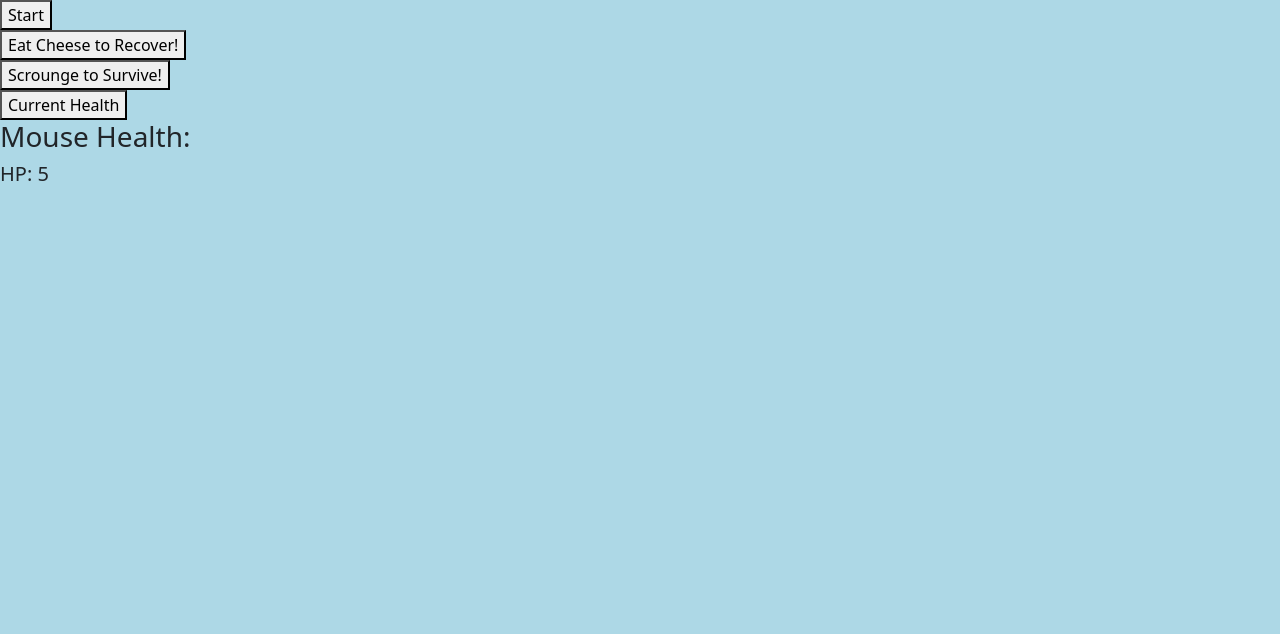
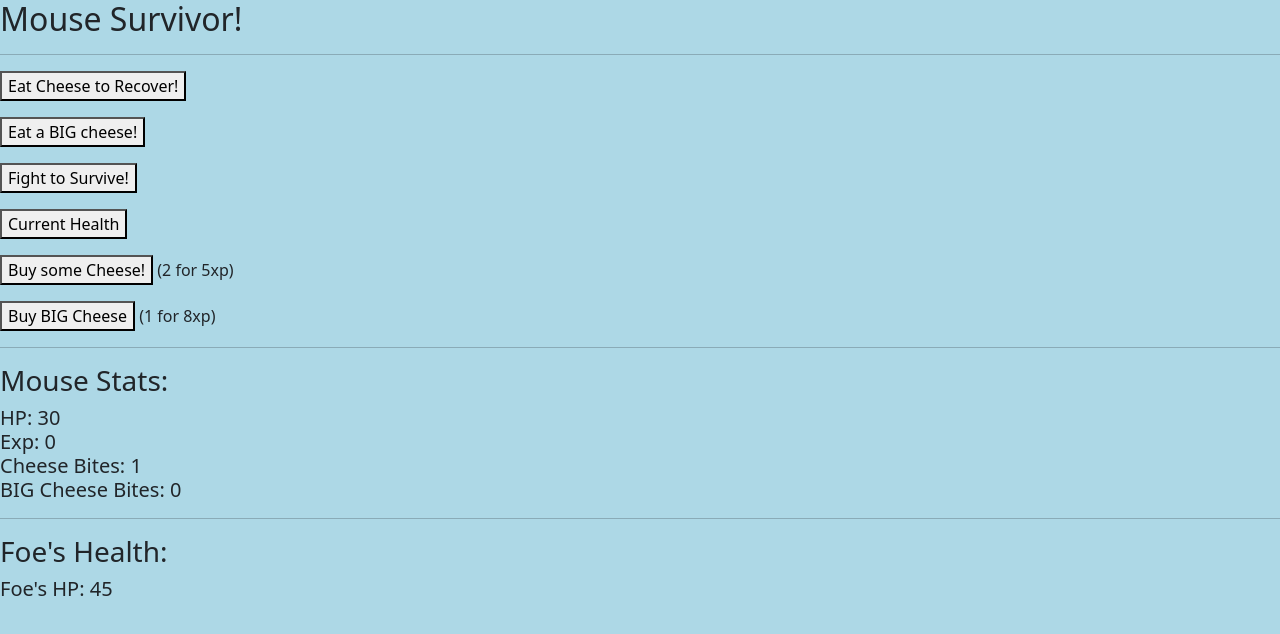
Before and after one commit to tkm404/MouseRPG_Jam, a website built with webpack: page src/index.html in a window 1280 px wide. Both pictures are taken after a click on the button "Eat Cheese to Recover!". Built offline with nearby package versions, Linux system fonts and the light colour scheme.

Commit message:
figure out multiple states, add more stats and numbers.

```diff
--- a/src/characters.js
+++ b/src/characters.js
@@ -8,6 +8,7 @@ const storeState = () => {
 };
 
 const stateControl = storeState();
+
 
 // const initialState = creatureState;
 
@@ -64,7 +65,6 @@ const setupMouse = changeState("health")(25);
 window.onload = function() {
 
   document.getElementById("start").onclick = function () {
-    console.log("hummus");
     const newState = stateControl(setupMouse);
     document.getElementById("health-points").innerText = `HP: ${newState.health}`;
   };
--- a/src/index.html
+++ b/src/index.html
@@ -1,18 +1,30 @@
 <!DOCTYPE html>
 <html lang="en-US">
 <head>
-  <script type="text/javascript" src="characters.js"></script>
+  <script type="text/javascript" src="index.js"></script>
   <title>Mouse Survivor</title>
 </head>
 <body>
-  <button id="start">Start</button>
-  <br>
-  <button id="eat-cheese">Eat Cheese to Recover!</button>
-  <br>
-  <button id="scrounge">Scrounge to Survive!</button>
-  <br>
-  <button id="show-state">Current Health</button>
-  <h3>Mouse Health:</h3>
-  <h5><div id="health-points">HP: 0</div></h5>
+  <h2>Mouse Survivor!</h2>
+  <hr />
+  <p><button id="eat-cheese">Eat Cheese to Recover!</button></p>
+  <p><button id="eat-big">Eat a BIG cheese!</button></p>
+  <p><button id="fight">Fight to Survive!</button></p>
+  <p><button id="show-state">Current Health</button></p>
+  <p><button id="buy-cheese">Buy some Cheese!</button> (2 for 5xp)</p>
+  <p><button id="buy-big">Buy BIG Cheese</button> (1 for 8xp)</p>
+
+  <hr />
+  <h3>Mouse Stats:</h3>
+  <h5><div id="health-points">HP: 0</div>
+      <div id="experience">Exp: 0</div>
+      <div id="small-cheese">Cheese Bites: 0</div>
+      <div id="big-cheese">BIG Cheese Bites: 0</div></h5>
+
+  <hr />
+  <h3>Foe's Health:</h3>
+  <h5><div id="enemy-hp">HP: 0</div></h5>
+
+
 </body>
 </html>
--- a/src/index.js
+++ b/src/index.js
@@ -2,8 +2,8 @@ import 'bootstrap';
 import 'bootstrap/dist/css/bootstrap.min.css';
 import './css/styles.css';
 
-const storeState = () => {
-  let currentState = {};
+const storeState = (initialValue) => {
+  let currentState = initialValue;
   return (stateChangeFunction = state => state) => {
     const newState = stateChangeFunction(currentState);
     currentState = {...newState};
@@ -11,7 +11,14 @@ const storeState = () => {
   };
 };
 
+
+
+
 const stateControl = storeState();
+
+
+
+
 
 // const initialState = creatureState;
 
@@ -25,8 +32,31 @@ const changeState = (prop) => {
 };
 
 
+let mouse = { health: 25, exp: 0, cheeseBites: 2, bigCheese: 0};
+let enemy = { health: 45};
+const initialMouse = storeState(mouse);
+const initialEnemy = storeState(enemy);
 
-// let mouse = { health: 25, attackStat: 5, defenseStat: 5 };
+const goodCheese = changeState("health")(5);
+const bestCheese = changeState("health")(10);
+const ateTheCheese = changeState("cheeseBites")(-1);
+const ateBestCheese = changeState("bigCheese")(-1);
+const getGoodCheese = changeState("cheeseBites")(2);
+const getBestCheese = changeState("bigCheese")(1);
+
+const basicDamage = changeState("health")(-6);
+const basicAttack = changeState("health")(-5);
+
+const getSomeXP = changeState("exp")(4);
+// const getMoreXP = changeState("XP")(8);
+const spendXPForCheese = changeState("exp")(-5);
+const spendXPForBigCheese = changeState("exp")(-8);
+
+// const spendXPForWeapon
+
+
+
+
 // let shrew = { health: 20, attackStat: 7, defenseStat: 3 };
 // let mole = { health: 30, attackStat: 3, defenseStat: 7 };
 
@@ -54,31 +84,75 @@ const changeState = (prop) => {
 // const newArmor = changeState("defenseStat");
 
 // const okCheese = changeState("health")(3);
-const goodCheese = changeState("health")(5);
-// const bestCheese = changeState("health")(10);
 
-const basicDamage = changeState("health")(-6);
+
+
 // const mediumDamage = changeState("health")(-9);
 // const heavyDamage = changeState("health")(-12);
 
-const setupMouse = changeState("health")(25);
 
 
 
+
+
+//--------------------------------------------------------------------------------------
 window.onload = function() {
 
-  document.getElementById("start").onclick = function () {
-    const newState = stateControl(setupMouse);
-    document.getElementById("health-points").innerText = `HP: ${newState.health}`;
+  const newState = initialMouse();
+  const newStateEnemy = initialEnemy();
+
+  document.getElementById("health-points").innerText = `HP: ${newState.health}`;
+  document.getElementById("experience").innerText = `Exp: ${newState.exp}`;
+  document.getElementById("small-cheese").innerText = `Cheese Bites: ${newState.cheeseBites}`;
+  document.getElementById("big-cheese").innerText = `BIG Cheese Bites: ${newState.bigCheese}`;
+
+  document.getElementById("enemy-hp").innerText = `Foe's HP: ${newStateEnemy.health}`;
+
+  // setup ^^^^
+
+  // mechanics vvvv
+
+  // healing
+  document.getElementById("eat-cheese").onclick = function() {
+    const healMouse = initialMouse(goodCheese);
+    const eatCheeseBite = initialMouse(ateTheCheese);
+    document.getElementById("health-points").innerText = `HP: ${healMouse.health}`;
+    document.getElementById("small-cheese").innerText = `Cheese Bites: ${eatCheeseBite.cheeseBites}`;
   };
-  document.getElementById("eat-cheese").onclick = function() {
-    const newState = stateControl(goodCheese);
-    document.getElementById("health-points").innerText = `HP: ${newState.health}`;
+  document.getElementById("eat-big").onclick = function() {
+    const healMouseGood = initialMouse(bestCheese);
+    const eatBigCheese = initialMouse(ateBestCheese);
+    document.getElementById("health-points").innerText = `HP: ${healMouseGood.health}`;
+    document.getElementById("big-cheese").innerText = `BIG Cheese Bites: ${eatBigCheese.bigCheese}`;
   };
-  document.getElementById("scrounge").onclick = function() {
-    const newState = stateControl(basicDamage);
-    document.getElementById("health-points").innerText = `HP: ${newState.health}`;
+
+
+  // fighting/xp gain
+  document.getElementById("fight").onclick = function() {
+    const damageMouse = initialMouse(basicDamage);
+    const getSmallExp = initialMouse(getSomeXP);
+    const damageEnemy = initialEnemy(basicAttack);
+    document.getElementById("health-points").innerText = `HP: ${damageMouse.health}`;
+    document.getElementById("experience").innerText = `Exp: ${getSmallExp.exp}`;
+    document.getElementById("enemy-hp").innerText = `Foe's HP: ${damageEnemy.health}`;
   };
+
+  // buy small cheese
+  document.getElementById("buy-cheese").onclick = function() {
+    const getSmallCheese = initialMouse(getGoodCheese);
+    const boughtSmallCheese = initialMouse(spendXPForCheese);
+    document.getElementById("small-cheese").innerText = `Cheese Bites: ${getSmallCheese.cheeseBites}`;
+    document.getElementById("experience").innerText = `Exp: ${boughtSmallCheese.exp}`;
+  };
+
+  // buy big cheese
+  document.getElementById("buy-big").onclick = function() {
+    const getBigCheese = initialMouse(getBestCheese);
+    const boughtBigCheese = initialMouse(spendXPForBigCheese);
+    document.getElementById("big-cheese").innerText = `BIG Cheese Bites: ${getBigCheese.bigCheese}`;
+    document.getElementById("experience").innerText = `Exp: ${boughtBigCheese.exp}`;
+  };
+
   document.getElementById("show-state").onclick = function() {
     const currentState = stateControl();
     document.getElementById("health-points").innerText = `HP: ${currentState.health}`;
```
